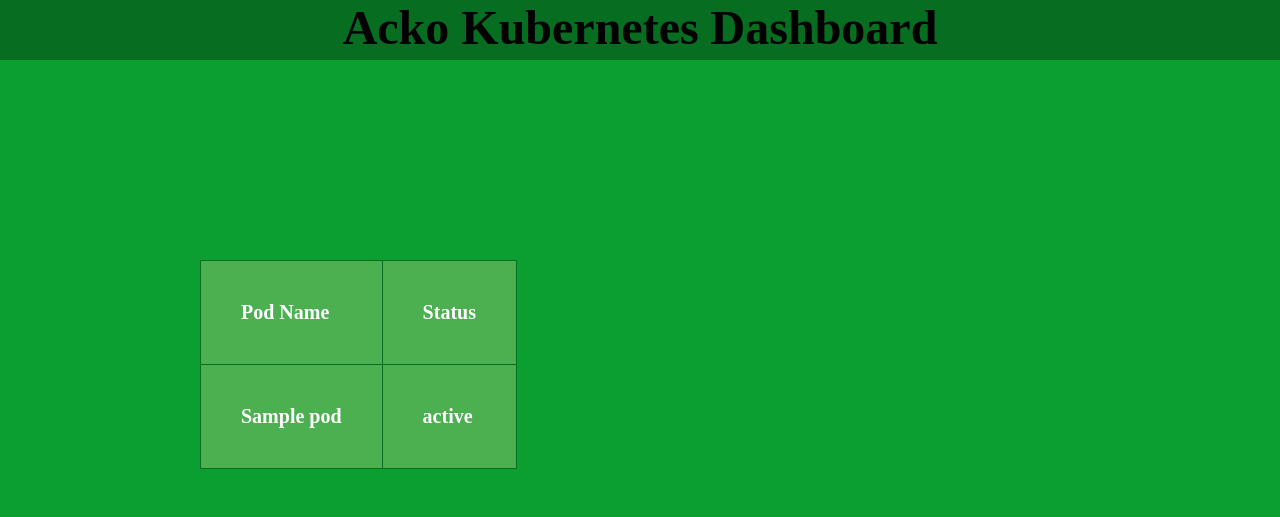
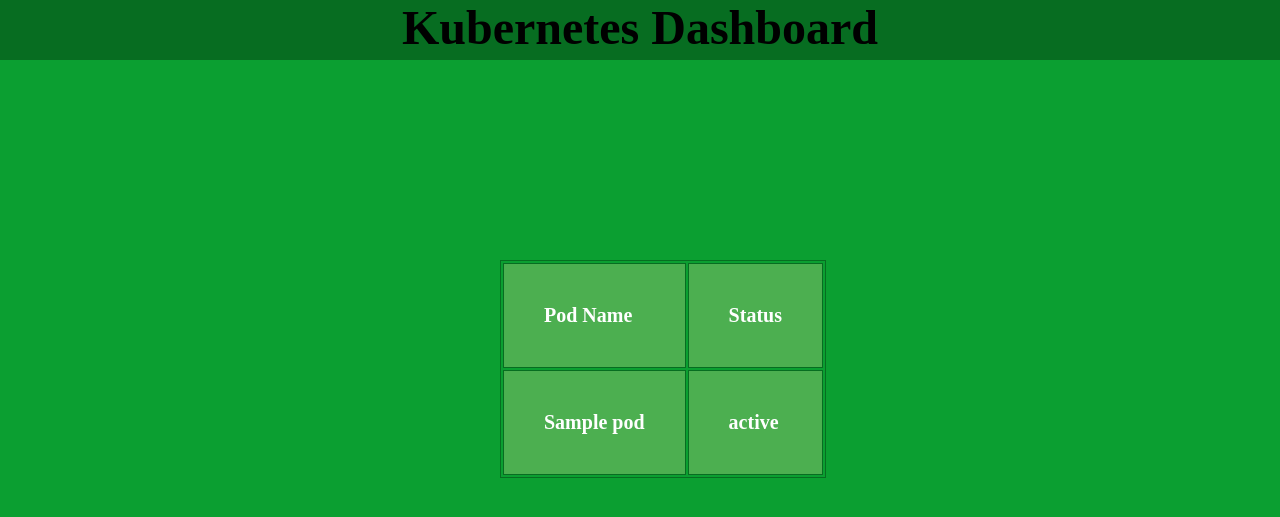
Before and after one commit to Diego-pgm/kubedash, a Flask app: template templates/index.html in a window 1280 px wide. Shown: the top 517 px of the page. Run offline with Flask 3, Linux system fonts and the light colour scheme; the template is opened without the code that fills it: most values are stand-ins (such as "Sample title", 1, 10 or a date in 2020); lists and menus that the app fills with data are empty.

Commit message:
Fixed the table centering issue

```diff
--- a/static/main.css
+++ b/static/main.css
@@ -30,8 +30,20 @@ h1 {
 
 table{
     font-size: 2rem;
-    border-collapse: collapse;
-    margin: 20rem;
+    margin-top: 20rem;
+    margin-left: 10rem;
+}
+
+@media (min-width: 768px){
+    table{
+        margin-left: 25rem;
+    }
+}
+
+@media (min-width: 1200px){
+    table{
+        margin-left: 50rem;
+    }
 }
 
 th, td {
--- a/templates/index.html
+++ b/templates/index.html
@@ -8,9 +8,8 @@
 </head>
 <body>
     <div class="header">
-        <h1>Acko Kubernetes Dashboard</h1>
+        <h1>Kubernetes Dashboard</h1>
     </div>
-    <div class="podtable">
         <table>
             <tr>
                 <th>Pod Name</th>
@@ -23,6 +22,5 @@
             </tr>
             {% endfor %}
         </table>
-    </div>
 </body>
 </html>
```
